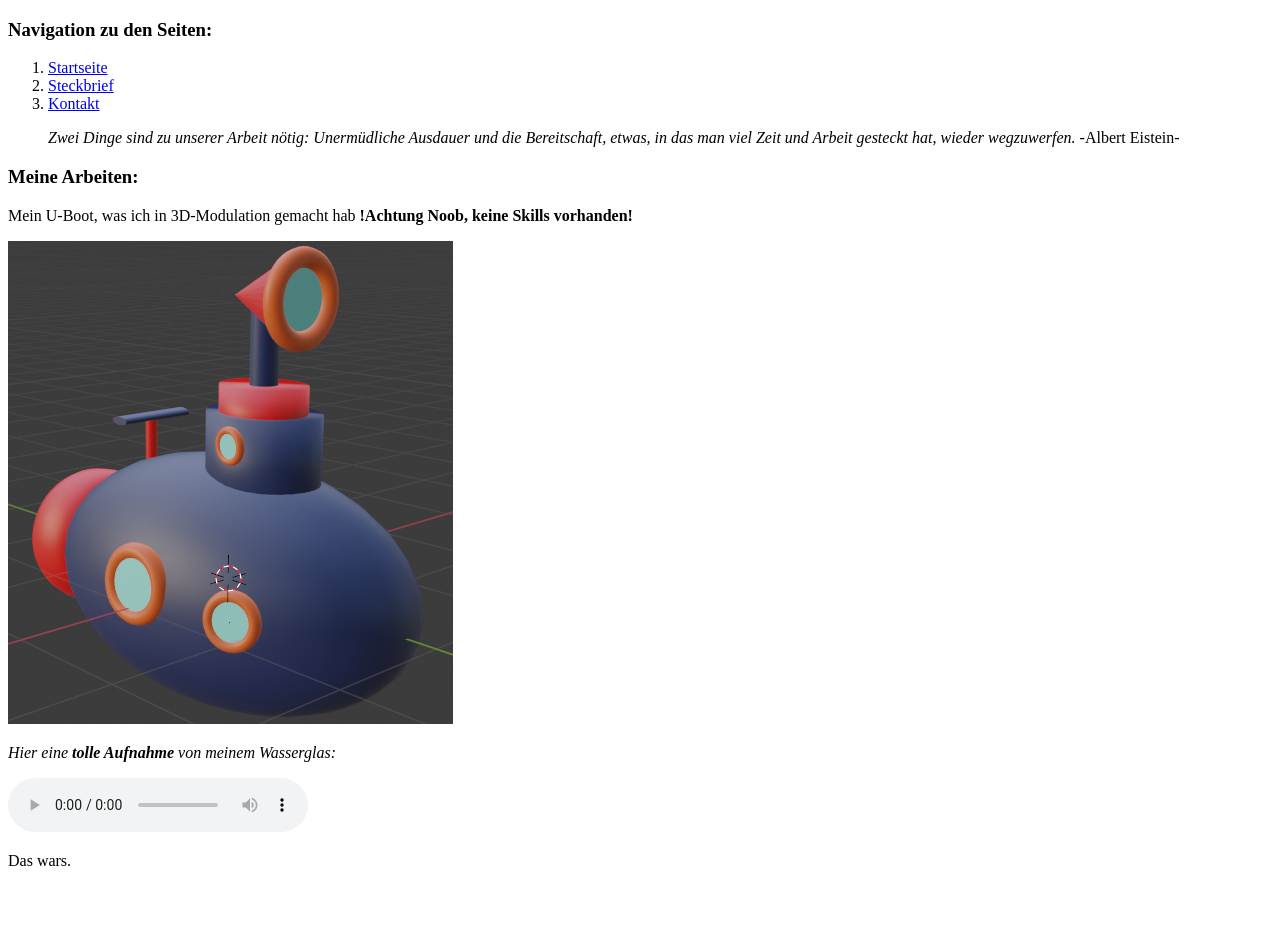
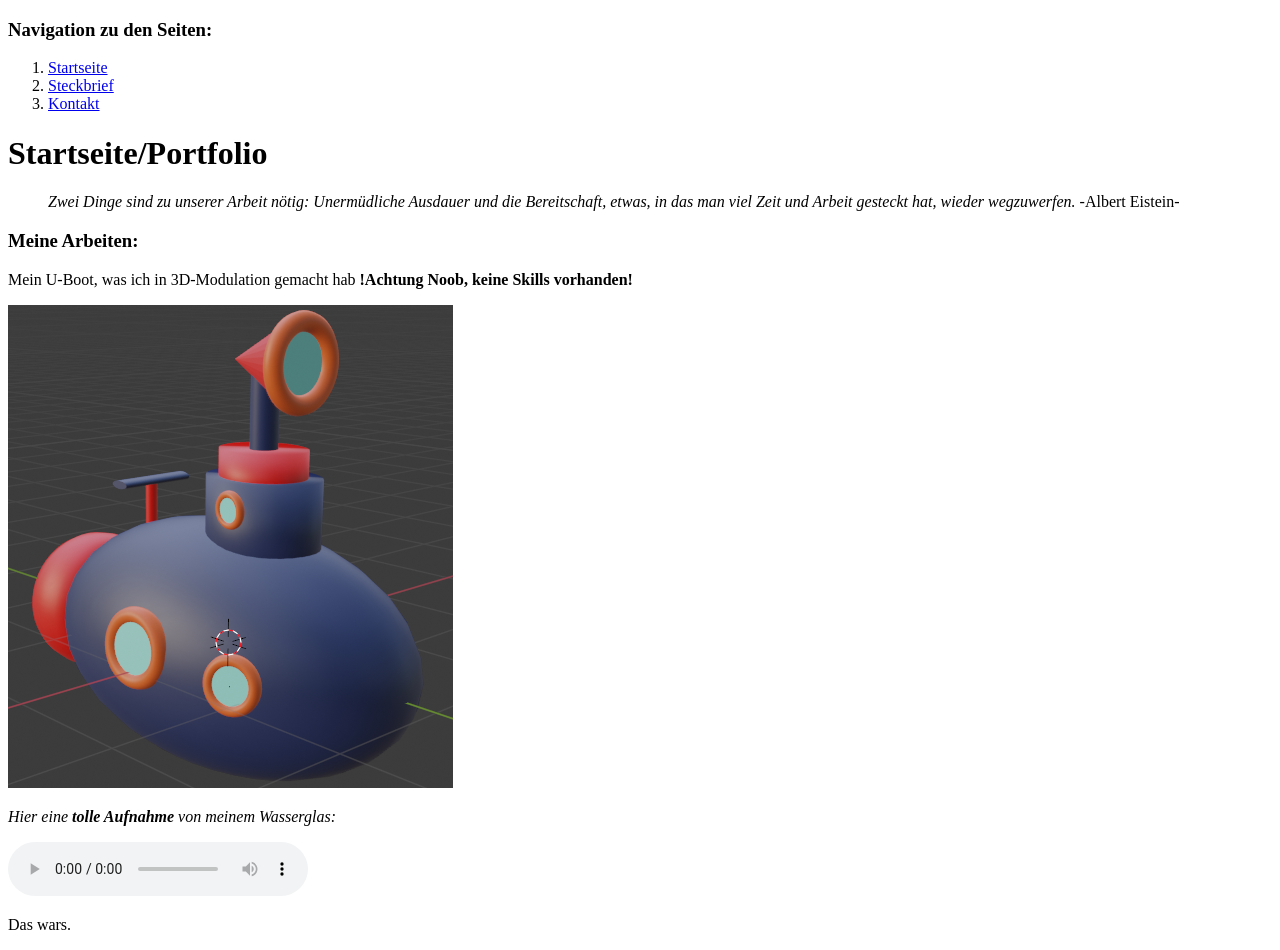
Before and after one commit to Lilli-Knecht/GIS-SoSe-2021, a plain HTML site: page Aufgabe1.2/Portfolio.html in a window 1280 px wide. Before the commit the page ends 886 px from the top, so only its background shows below. Drawn offline with Linux system fonts and the light colour scheme.

Commit message:
Überschrift_hinzugefügt

```diff
--- a/Aufgabe1.2/Portfolio.html
+++ b/Aufgabe1.2/Portfolio.html
@@ -19,6 +19,7 @@
 
     </header>
     <main>
+        <h1>Startseite/Portfolio</h1>
         <blockquote>
             <em>Zwei Dinge sind zu unserer Arbeit nötig: Unermüdliche Ausdauer und die Bereitschaft, etwas, in das man viel Zeit und Arbeit gesteckt hat, wieder wegzuwerfen.</em> -Albert Eistein-
         </blockquote>
```
